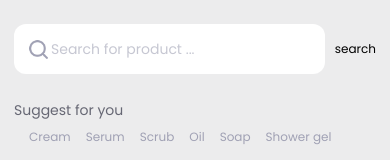
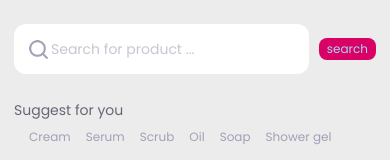
Before and after one commit to kebzin/sasce, a React Native app: screen /Search in a window 390 px wide. Shown: the top 160 px of the page. Built offline with nearby package versions, Linux system fonts and the light colour scheme; no server answers; the database is empty.

Commit message:
search button background
Signed-off-by: kebzin <honorablewaiga@gmail.com>

```diff
--- a/screens/search/Search.js
+++ b/screens/search/Search.js
@@ -80,7 +80,6 @@ const Search = () => {
         paddingHorizontal: SIZES.padding - 10,
         backgroundColor: COLORS.grey08,
         flex: 1,
-
       }}
     >
       <TouchableWithoutFeedback onPress={() => Keyboard.dismiss()}>
@@ -117,8 +116,9 @@ const Search = () => {
             label={"search"}
             labelStyle={{
               ...FONTS.body5,
-
-              color: "black",
+              backgroundColor: COLORS.success,
+              paddingHorizontal: SIZES.base,
+              borderRadius: SIZES.base,
             }}
           />
         </View>
```
Lines whose indentation alone changed are shown as unchanged.
